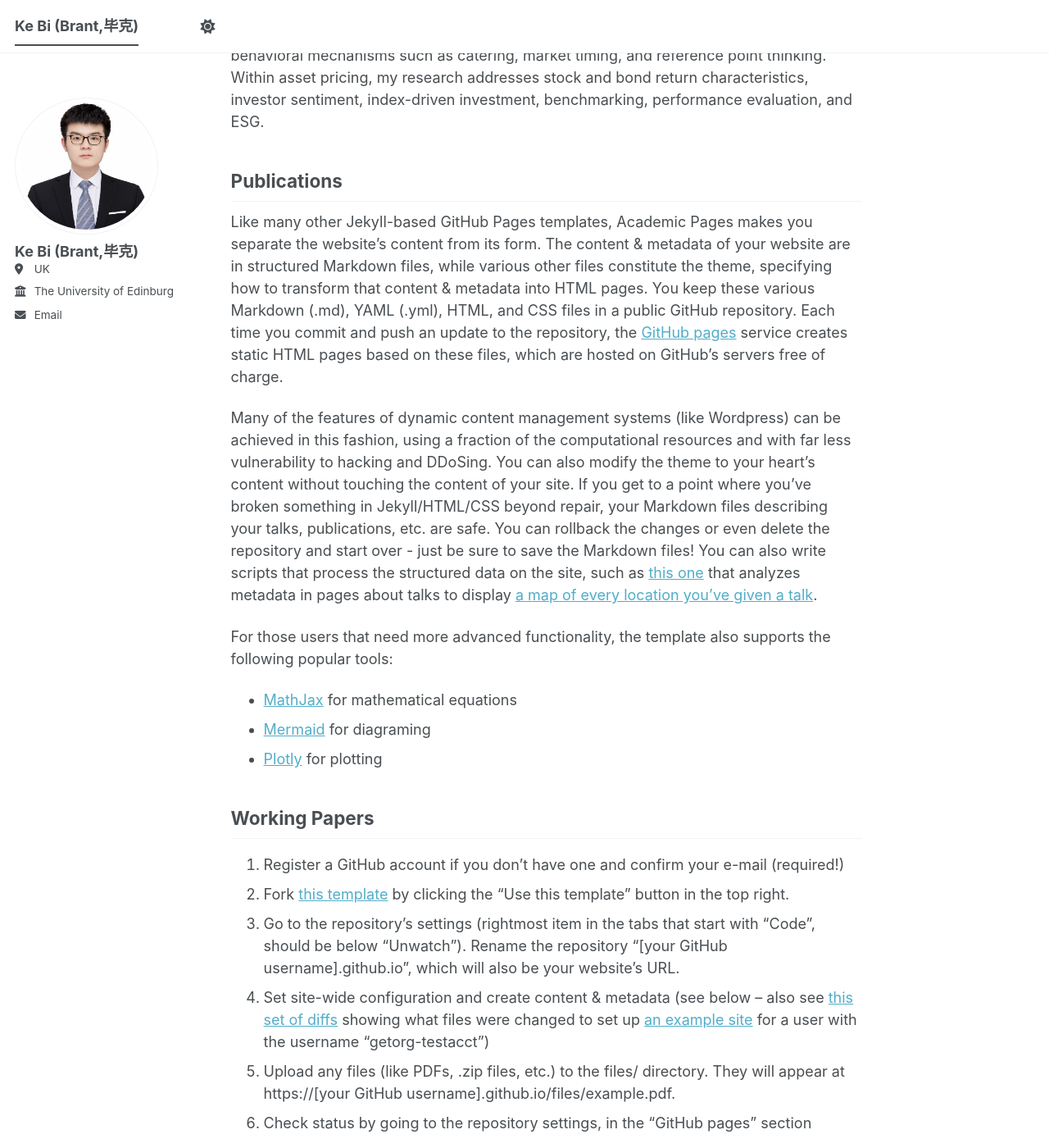
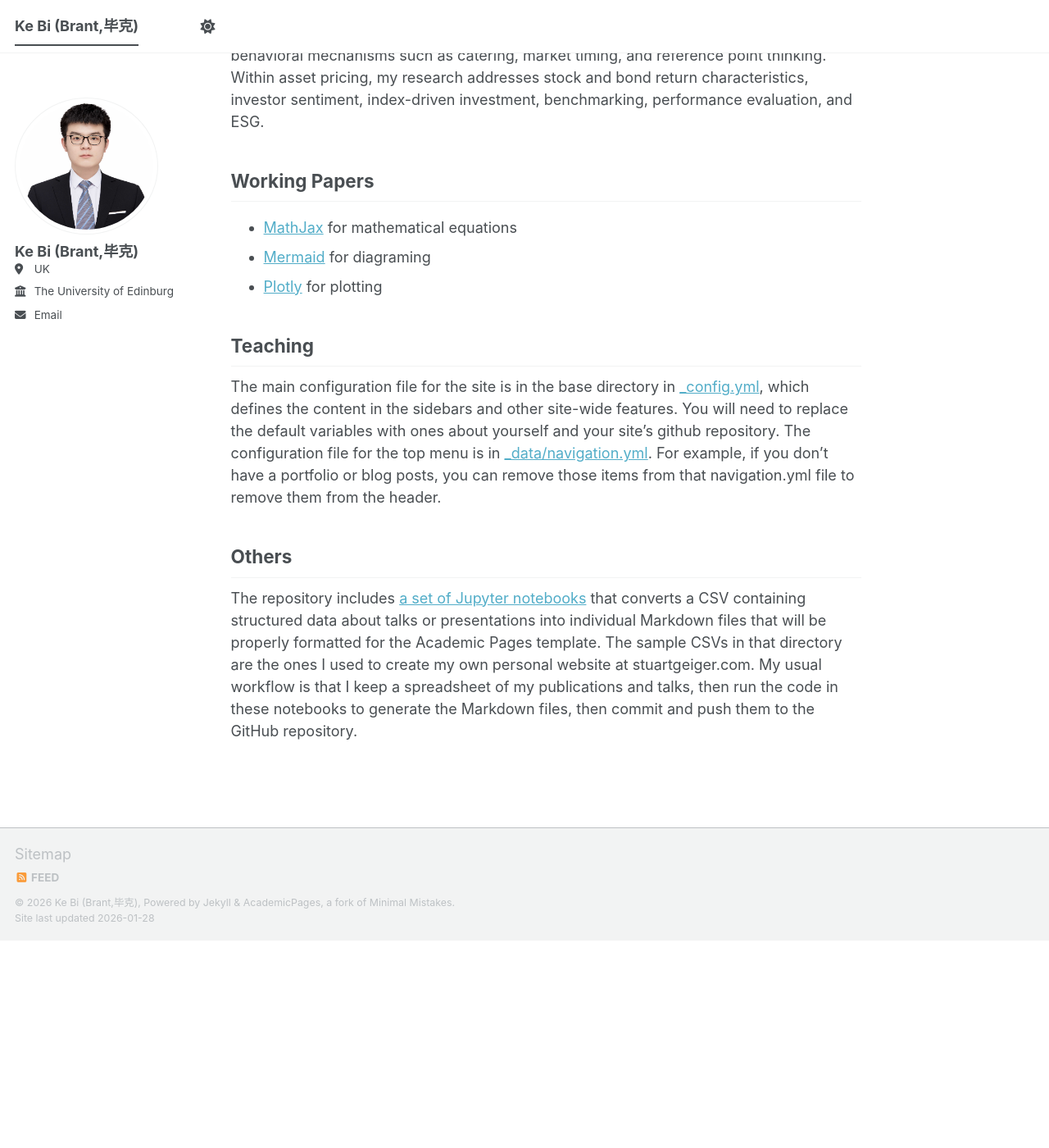
Before and after one commit to brant1868/brant1868.github.io, a Jekyll site: the page built from _pages/about.md, in a window 1280 px wide and 1400 px high, scrolled down 265 px. Shown: the whole window at 82% size. Built offline with Jekyll 4.4.1, drawn with Linux system fonts in a browser that asks for light colours; a script bundle is joined from its source files by our own code; library files that are not in the unit come from our copies; after the commit the page ends 1412 px from its top, so only the background shows below that; some of the changed text lies outside the part shown.

Commit message:
Update about.md

```diff
--- a/_pages/about.md
+++ b/_pages/about.md
@@ -12,33 +12,16 @@
 My research and teaching interests involve corporate finance, asset pricing, and behavioral finance. Within corporate finance, my research addresses capital structure, financing and new issues, dividend policy, capital expenditures, mergers and acquisitions, and foreign direct investment, and I approach these topics from the perspective of behavioral mechanisms such as catering, market timing, and reference point thinking. Within asset pricing, my research addresses stock and bond return characteristics, investor sentiment, index-driven investment, benchmarking, performance evaluation, and ESG.
 
 
-Publications
+Working Papers
 ------
-Like many other Jekyll-based GitHub Pages templates, Academic Pages makes you separate the website's content from its form. The content & metadata of your website are in structured Markdown files, while various other files constitute the theme, specifying how to transform that content & metadata into HTML pages. You keep these various Markdown (.md), YAML (.yml), HTML, and CSS files in a public GitHub repository. Each time you commit and push an update to the repository, the [GitHub pages](https://pages.github.com/) service creates static HTML pages based on these files, which are hosted on GitHub's servers free of charge.
-
-Many of the features of dynamic content management systems (like Wordpress) can be achieved in this fashion, using a fraction of the computational resources and with far less vulnerability to hacking and DDoSing. You can also modify the theme to your heart's content without touching the content of your site. If you get to a point where you've broken something in Jekyll/HTML/CSS beyond repair, your Markdown files describing your talks, publications, etc. are safe. You can rollback the changes or even delete the repository and start over - just be sure to save the Markdown files! You can also write scripts that process the structured data on the site, such as [this one](https://github.com/academicpages/academicpages.github.io/blob/master/talkmap.ipynb) that analyzes metadata in pages about talks to display [a map of every location you've given a talk](https://academicpages.github.io/talkmap.html).
-
-For those users that need more advanced functionality, the template also supports the following popular tools:
 - [MathJax](https://www.mathjax.org/) for mathematical equations
 - [Mermaid](https://mermaid.js.org/) for diagraming
 - [Plotly](https://plotly.com/javascript/) for plotting
 
-Working Papers
-------
-1. Register a GitHub account if you don't have one and confirm your e-mail (required!)
-1. Fork [this template](https://github.com/academicpages/academicpages.github.io) by clicking the "Use this template" button in the top right.
-1. Go to the repository's settings (rightmost item in the tabs that start with "Code", should be below "Unwatch"). Rename the repository "[your GitHub username].github.io", which will also be your website's URL.
-1. Set site-wide configuration and create content & metadata (see below -- also see [this set of diffs](https://archive.is/3TPas) showing what files were changed to set up [an example site](https://getorg-testacct.github.io) for a user with the username "getorg-testacct")
-1. Upload any files (like PDFs, .zip files, etc.) to the files/ directory. They will appear at https://[your GitHub username].github.io/files/example.pdf.
-1. Check status by going to the repository settings, in the "GitHub pages" section
 
 Teaching
 ------
 The main configuration file for the site is in the base directory in [_config.yml](https://github.com/academicpages/academicpages.github.io/blob/master/_config.yml), which defines the content in the sidebars and other site-wide features. You will need to replace the default variables with ones about yourself and your site's github repository. The configuration file for the top menu is in [_data/navigation.yml](https://github.com/academicpages/academicpages.github.io/blob/master/_data/navigation.yml). For example, if you don't have a portfolio or blog posts, you can remove those items from that navigation.yml file to remove them from the header.
-
-Conferences
-------
-For site content, there is one Markdown file for each type of content, which are stored in directories like _publications, _talks, _posts, _teaching, or _pages. For example, each talk is a Markdown file in the [_talks directory](https://github.com/academicpages/academicpages.github.io/tree/master/_talks). At the top of each Markdown file is structured data in YAML about the talk, which the theme will parse to do lots of cool stuff. The same structured data about a talk is used to generate the list of talks on the [Talks page](https://academicpages.github.io/talks), each [individual page](https://academicpages.github.io/talks/2012-03-01-talk-1) for specific talks, the talks section for the [CV page](https://academicpages.github.io/cv), and the [map of places you've given a talk](https://academicpages.github.io/talkmap.html) (if you run this [python file](https://github.com/academicpages/academicpages.github.io/blob/master/talkmap.py) or [Jupyter notebook](https://github.com/academicpages/academicpages.github.io/blob/master/talkmap.ipynb), which creates the HTML for the map based on the contents of the _talks directory).
 
 
 Others
```
